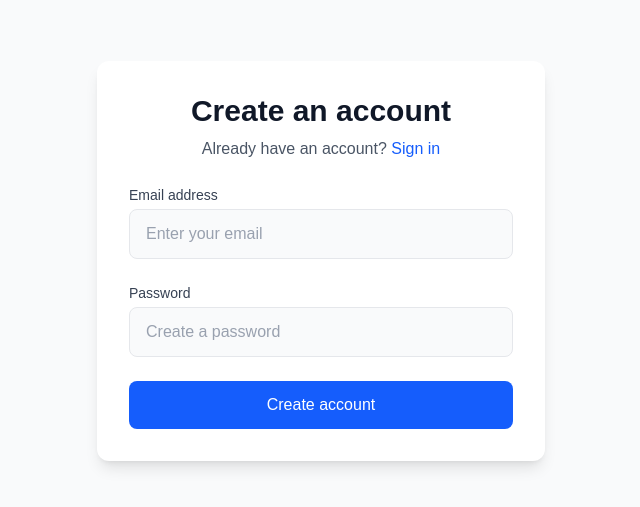
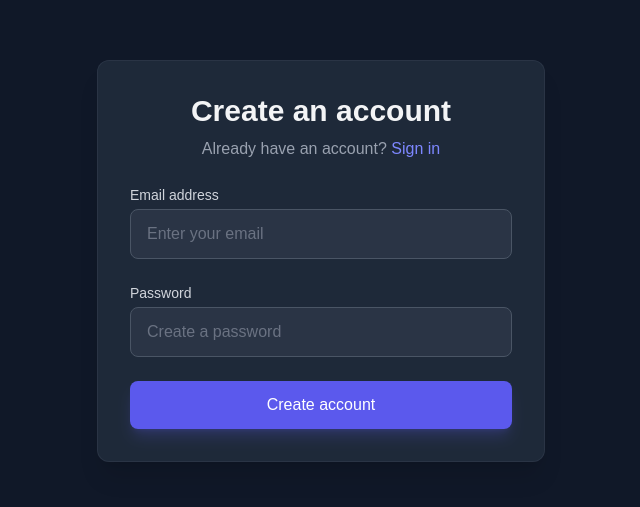
Before and after one commit to gary-zhou-98/Bookmark_Manager_With_AI_Summarization, a Next.js app in the folder client/: page /auth/register in a window 1280 px wide. Shown: the part 139-646 px from the top of the page, without its empty margins (319-959 px from the left). Built offline with nearby package versions, Linux system fonts and the light colour scheme.

Commit message:
[Client] Update Registration style with dark-theme
- Per title

```diff
--- a/client/src/styles/auth.css
+++ b/client/src/styles/auth.css
@@ -2,11 +2,12 @@
 
 @layer components {
   .auth-container {
-    @apply min-h-screen flex items-center justify-center bg-gray-50 px-4 py-12 sm:px-6 lg:px-8;
+    @apply min-h-screen flex items-center justify-center bg-gray-900 px-4 py-12 sm:px-6 lg:px-8;
   }
 
   .auth-card {
-    @apply w-full max-w-md bg-white rounded-xl shadow-lg p-8 space-y-6;
+    @apply w-full max-w-md bg-gray-800 rounded-xl shadow-xl p-8 space-y-6
+    border border-gray-700/50 backdrop-blur-sm;
   }
 
   .auth-header {
@@ -14,11 +15,11 @@
   }
 
   .auth-title {
-    @apply text-3xl font-bold text-gray-900;
+    @apply text-3xl font-bold text-gray-100;
   }
 
   .auth-subtitle {
-    @apply mt-2 text-gray-600;
+    @apply mt-2 text-gray-400;
   }
 
   .auth-form {
@@ -30,25 +31,27 @@
   }
 
   .auth-label {
-    @apply block text-sm font-medium text-gray-700;
+    @apply block text-sm font-medium text-gray-300;
   }
 
   .auth-input {
-    @apply w-full px-4 py-3 rounded-lg border border-gray-200
-    transition-all duration-200 bg-gray-50 placeholder-gray-400;
+    @apply w-full px-4 py-3 rounded-lg border border-gray-600
+    bg-gray-700/50 text-gray-100 placeholder-gray-500
+    transition-all duration-200;
   }
 
   .auth-button {
-    @apply w-full bg-blue-600 text-white py-3 px-4 rounded-lg font-medium
-    hover:bg-blue-700 focus:outline-none focus:ring-2 focus:ring-blue-500
-    transition-all duration-200 disabled:opacity-50 disabled:cursor-not-allowed;
+    @apply w-full bg-indigo-500/90 text-white py-3 px-4 rounded-lg font-medium
+    hover:bg-indigo-400 focus:outline-none focus:ring-2 focus:ring-indigo-400/50
+    transition-all duration-200 disabled:opacity-50 disabled:cursor-not-allowed
+    shadow-lg shadow-indigo-500/20;
   }
 
   .auth-link {
-    @apply text-blue-600 hover:text-blue-700 font-medium transition-colors duration-200;
+    @apply text-indigo-400 hover:text-indigo-300 font-medium transition-colors duration-200;
   }
 
   .auth-error {
-    @apply text-red-500 text-sm mt-1;
+    @apply text-rose-400 text-sm mt-1;
   }
 }
```
